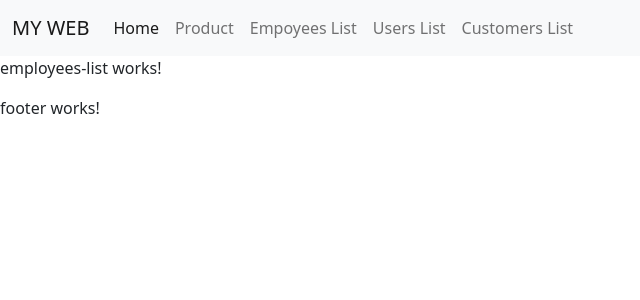
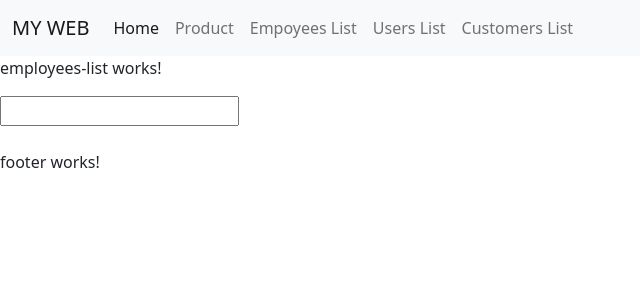
Before and after one commit to srazikhan/basic-angular-app, an Angular app: page /employees in a window 1280 px wide. Shown: the top 300 px of the page, without its empty margins (0-640 px from the left). Built offline with nearby package versions, Linux system fonts and the light colour scheme.

Commit message:
directive ex

```diff
--- a/src/app/app.module.ts
+++ b/src/app/app.module.ts
@@ -11,6 +11,7 @@
 import { UsersListComponent } from './components/users-list/users-list.component';
 import { CustomersListComponent } from './components/customers-list/customers-list.component';
 import { PageNotFoundComponent } from './components/page-not-found/page-not-found.component';
+import { FormsModule } from '@angular/forms';
 
 @NgModule({
   declarations: [
@@ -26,7 +27,8 @@
   ],
   imports: [
     BrowserModule,
-    AppRoutingModule
+    AppRoutingModule,
+    FormsModule
   ],
   providers: [],//Optional
   exports:[],//Optional
--- a/src/app/components/employees-list/employees-list.component.html
+++ b/src/app/components/employees-list/employees-list.component.html
@@ -1 +1,4 @@
 <p>employees-list works!</p>
+<input type="text" [(ngModel)]="userName">
+<br><br>
+{{userName}}
--- a/src/app/components/employees-list/employees-list.component.ts
+++ b/src/app/components/employees-list/employees-list.component.ts
@@ -6,7 +6,7 @@
   styleUrls: ['./employees-list.component.css']
 })
 export class EmployeesListComponent implements OnInit {
-
+  userName:string = '';
   constructor() { }
 
   ngOnInit(): void {
--- a/src/app/components/home/home.component.html
+++ b/src/app/components/home/home.component.html
@@ -3,9 +3,8 @@
 <h4>{{productList}}</h4>
 <h4>{{updatedProductList}}</h4>
 <h4>{{isActive ? 'Welcome to web':'Under development'}}</h4>
-<h4>{{message}}</h4>
+<h4 >{{message}}</h4>
 <h4>{{imageURL}}</h4>
-<h4>{{showMSG()}}</h4>
 <button type="button" (click)="showImage()">show image</button><br>
 
 <img [src]="imageURL" [title]="message" style="width: 300px;height: 300px;">
--- a/src/app/components/home/home.component.ts
+++ b/src/app/components/home/home.component.ts
@@ -21,11 +21,9 @@
   ngOnInit(): void {}
 
   showImage(){
-    alert('clicked')
     this.imageURL = 'https://static.digit.in/product/284c81498a93a82db7b5db6600494c20bee4f18e.jpeg';
     this.productList.push('Nazeer');
     this.productList.push('Javascript');
-    console.log(this.productList)
     this.updatedProductList = this.productList;
   }
 
```
